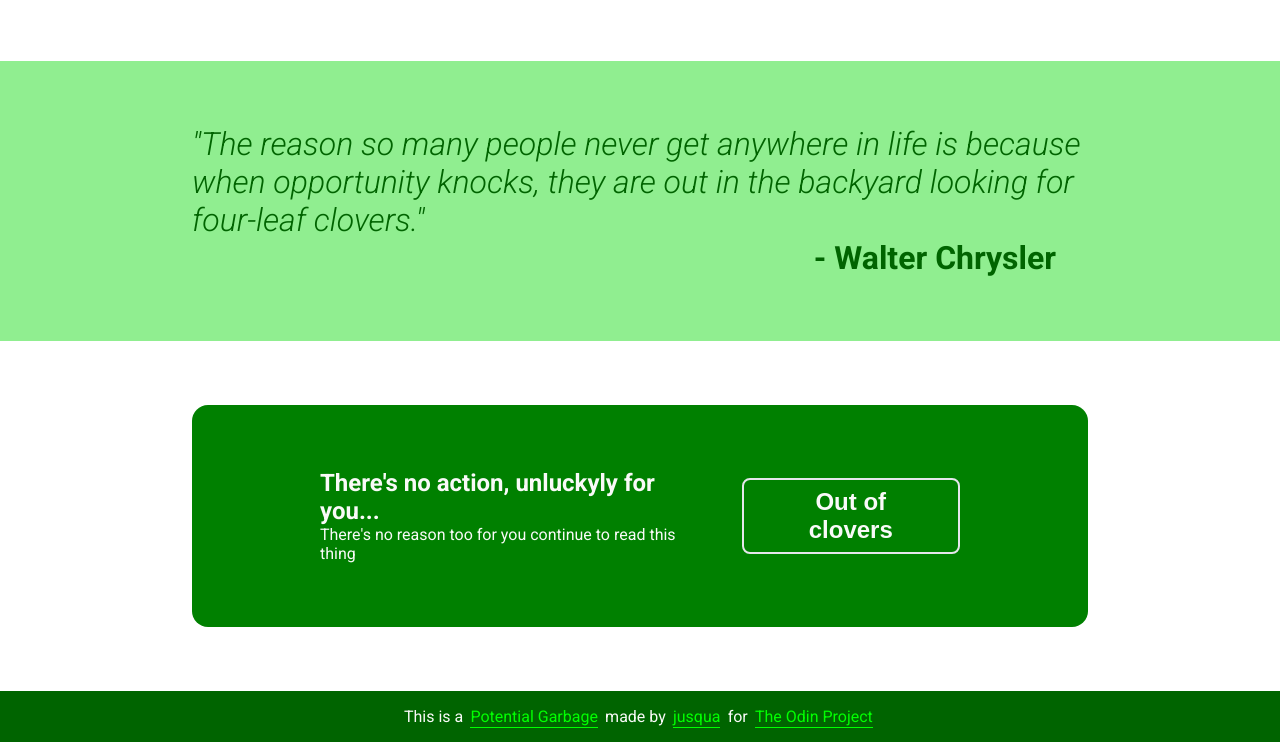
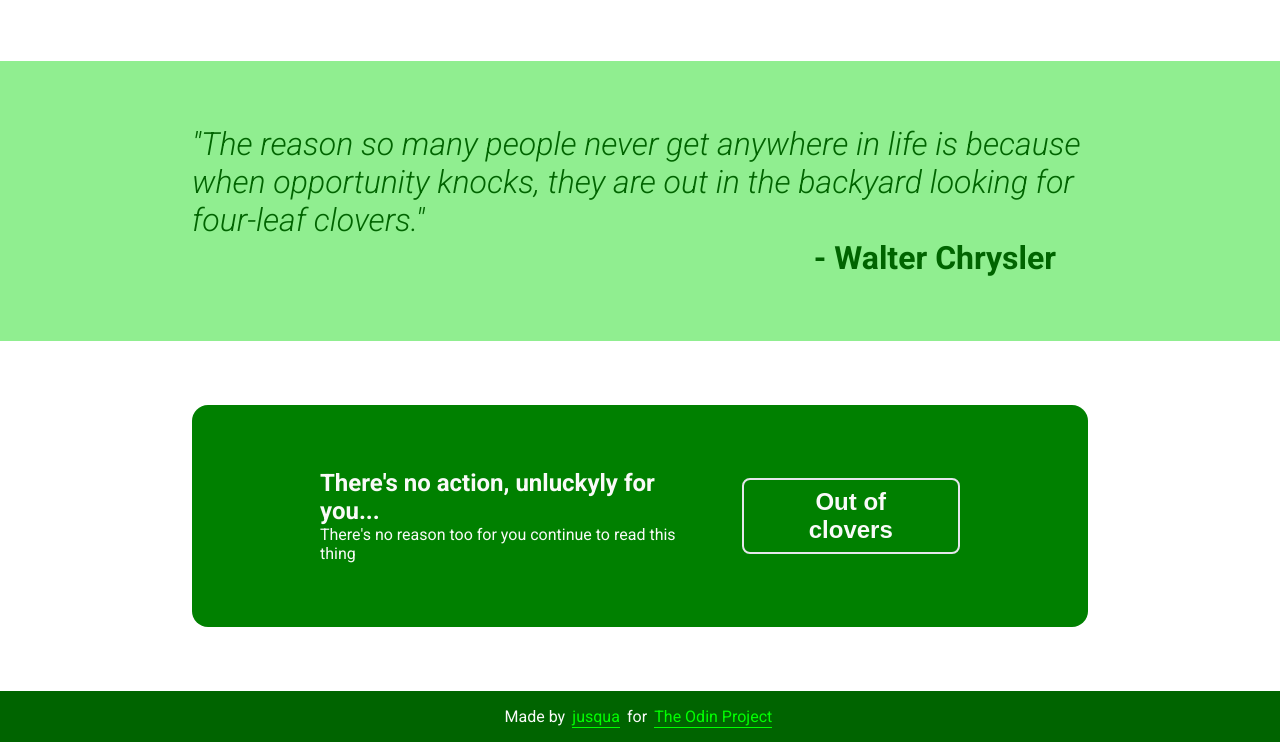
Before and after one commit to jusqua/odin-landing-page, a plain HTML site: page index.html in a window 1280 px wide. Shown: the part 807-1549 px from the top of the page. Drawn offline with Linux system fonts and the light colour scheme.

Commit message:
Update index.html

```diff
--- a/index.html
+++ b/index.html
@@ -69,8 +69,6 @@
       </div>
     </section>
 
-    <footer>
-      <p>This is a <a href="https://gitlab.com/potential-garbage">Potential Garbage</a> made by <a href="https://www.gitlab.com/jusqua">jusqua</a> for <a href="https://www.theodinproject.com">The Odin Project</a></p>
-    </footer>
+    <footer><p>Made by <a href="https://www.gitlab.com/jusqua">jusqua</a> for <a href="https://www.theodinproject.com">The Odin Project</a></p></footer>
   </body>
 </html>
```
